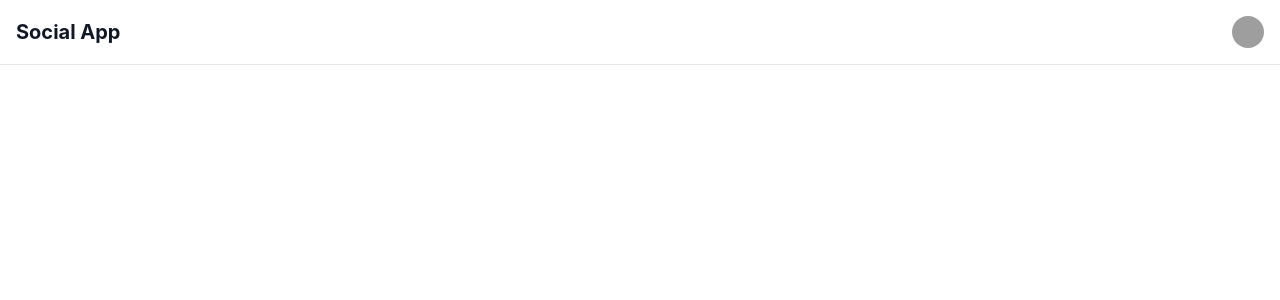
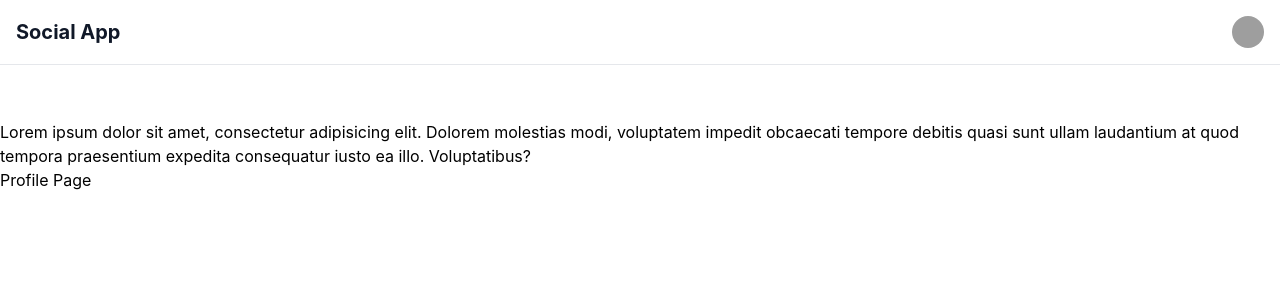
Before and after one commit to amlbuamer2001/social-app, a React (Vite) app: page /profile in a window 1280 px wide. Shown: the top 300 px of the page. Built offline with nearby package versions, Linux system fonts and the light colour scheme; sample sign-in values are in the browser's storage; grey boxes are pictures that could not be loaded.

Commit message:
feat: add PostContext for managing posts and implement ProtectedRoute for route protection

```diff
--- a/src/App.jsx
+++ b/src/App.jsx
@@ -6,26 +6,43 @@ import Register from "./Components/Register";
 import NotFound from "./Components/NotFound";
 import Profile from "./Components/Profile";
 import { UserContextProvider } from "./Context/UserContext";
+import ProtectedRoute from "./Components/ProtectedRoute";
+import { PostContextProvider } from "./Context/postsContext";
 
 let route = createBrowserRouter([
   {
     path: "",
     element: <Layout />,
-    children: [{ index: true, element: <Home /> },
-        {path:'login', element: <Login/>},
-        {path:'register', element: <Register/>},
-        {path:'profile', element: <Profile/>},
-        {path:'*', element: <NotFound/>},
+    children: [
+      {
+        index: true,
+        element: (
+          <ProtectedRoute>
+            <Home />
+          </ProtectedRoute>
+        ),
+      },
+      {
+        path: "profile",
+        element: (
+          <ProtectedRoute>
+            <Profile />
+          </ProtectedRoute>
+        ),
+      },
+      { path: "login", element: <Login /> },
+      { path: "register", element: <Register /> },
+      { path: "*", element: <NotFound /> },
     ],
   },
 ]);
 
 export function App() {
   return (
-   <UserContextProvider>
-    <RouterProvider router={route}>
-    <Layout/>
-   </RouterProvider>
-   </UserContextProvider>
+    <UserContextProvider>
+      <PostContextProvider>
+        <RouterProvider router={route} />
+      </PostContextProvider>
+    </UserContextProvider>
   );
 }
--- a/src/Components/Home.jsx
+++ b/src/Components/Home.jsx
@@ -1,9 +1,20 @@
-import React from 'react'
+import { useContext, useEffect } from "react";
+import { PostContext } from "../Context/postsContext";
 
 export default function Home() {
+let {getPosts} = useContext(PostContext);
+
+
+  useEffect(()=>{
+    console.log('home');
+
+     getPosts()
+  }, []);
+
+
   return (
-    <div>
-      Home
-    </div>
+    <>
+      hhhhhhh
+    </>
   )
 }
--- a/src/Components/Layout.jsx
+++ b/src/Components/Layout.jsx
@@ -7,7 +7,7 @@ export default function Layout() {
   return (
     <>
       <Navbar/>
-    <div className="container">
+    <div className="container my-30">
         <Outlet/>
     </div>
       <Footer/>
--- a/src/Components/Profile.jsx
+++ b/src/Components/Profile.jsx
@@ -3,7 +3,10 @@ import React from 'react'
 export default function Profile() {
   return (
     <div>
+      Lorem ipsum dolor sit amet, consectetur adipisicing elit. Dolorem molestias modi, voluptatem impedit obcaecati tempore debitis quasi sunt ullam laudantium at quod tempora praesentium expedita consequatur iusto ea illo. Voluptatibus?
 
+
+      <h1>Profile Page</h1>
     </div>
   )
 }
--- /dev/null
+++ b/src/Components/ProtectedRoute.jsx
@@ -0,0 +1,11 @@
+import { Navigate } from "react-router-dom"
+
+export default function ProtectedRoute(props) {
+
+    if(localStorage.getItem("userToken")){
+        return props.children
+    }
+  else{
+    return <Navigate to="/login"/>
+  }
+}
--- /dev/null
+++ b/src/Context/PostsContext.jsx
@@ -0,0 +1,30 @@
+import axios from "axios";
+import { createContext, useEffect } from "react";
+
+export const PostContext = createContext();
+
+export function PostContextProvider(props) {
+  function getPosts() {
+    //  ?limit=50 called params
+    axios
+      .get(`https://linked-posts.routemisr.com/posts?limit=50`, {
+        //configuration object
+        headers: {
+          token: localStorage.getItem("userToken"),
+        },
+      })
+
+      .then((res) => {
+        console.log(res);
+      })
+      .catch((err) => {
+        console.log(err);
+      });
+  }
+
+  return (
+    <PostContext.Provider value={{ getPosts }}>
+      {props.children}
+    </PostContext.Provider>
+  );
+}
```
